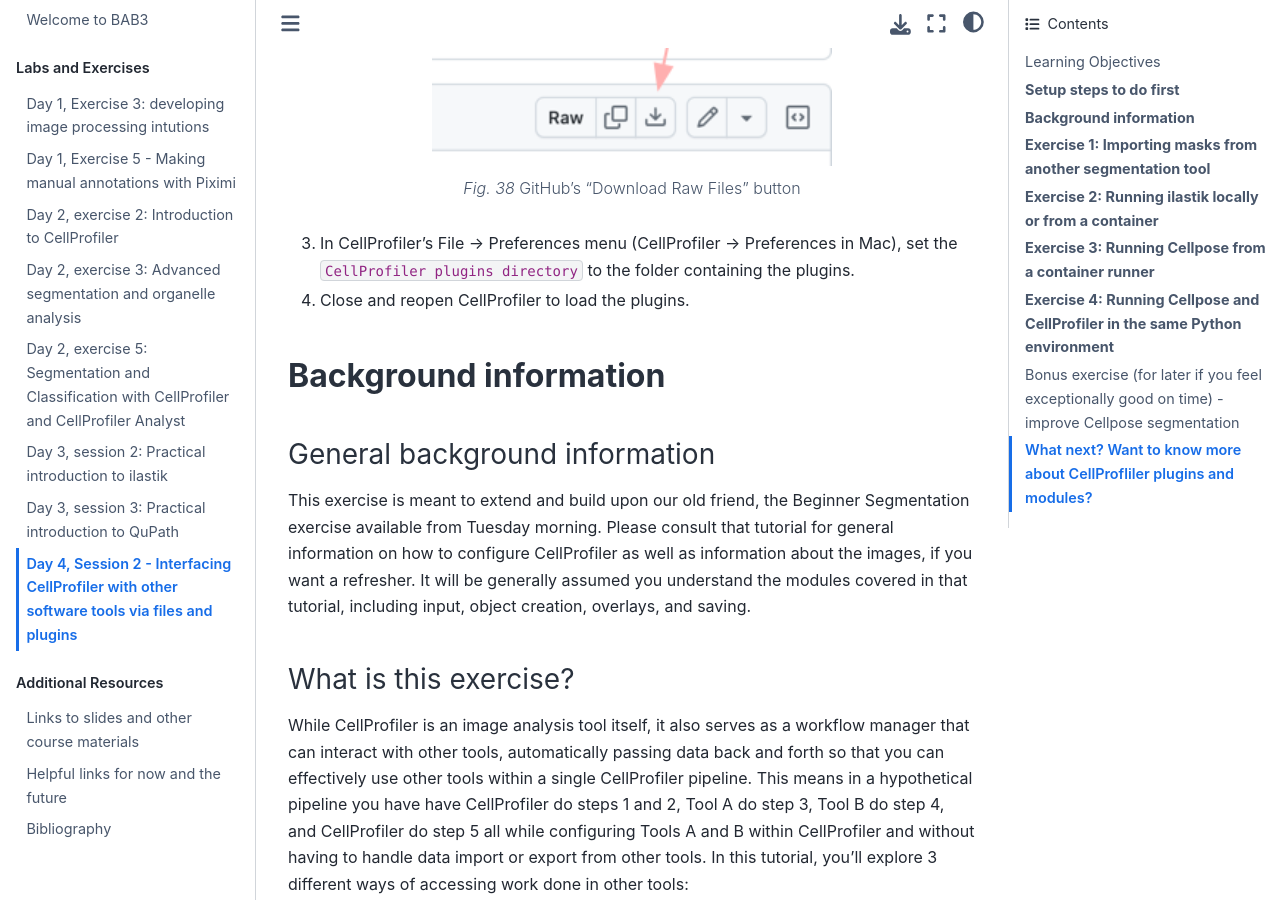
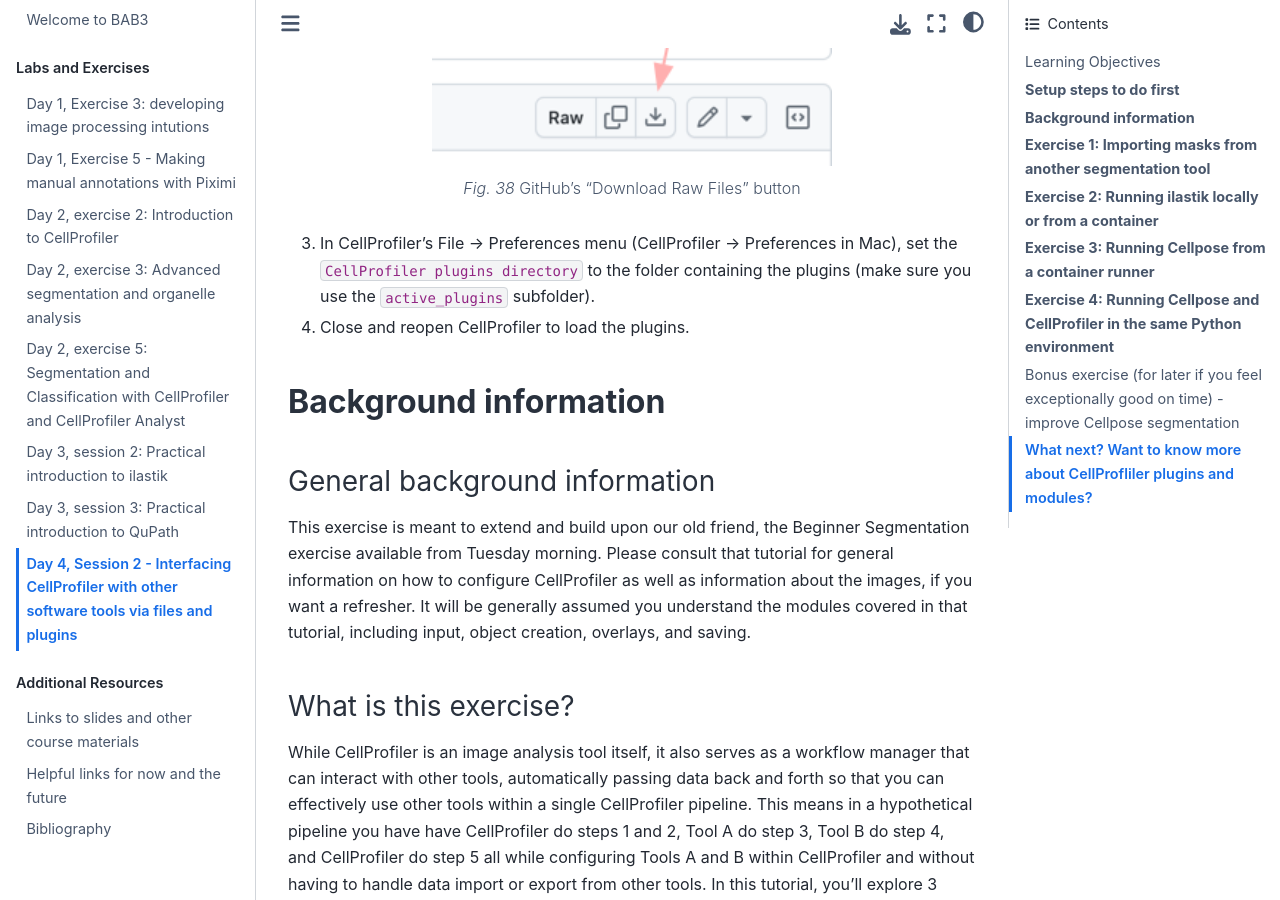
Before and after one commit to broadinstitute/BAB3, a Jupyter Book: the page built from docs/BeginnerSegmentation/BeginnerSegmentationPlugins.md, in a window 1280 px wide and 900 px high, scrolled down 1531 px. Built offline with Jupyter Book 1.0.4 settings and Sphinx 7.4.7 and the Sphinx Book theme 1.1.4, drawn with Linux system fonts in a browser that asks for light colours.

Commit message:
Little fixes

````diff
--- a/docs/BeginnerSegmentation/BeginnerSegmentationPlugins.md
+++ b/docs/BeginnerSegmentation/BeginnerSegmentationPlugins.md
@@ -46,7 +46,7 @@ OR
 GitHub's "Download Raw Files" button
 ```
 
-3. In CellProfiler's File -> Preferences menu (CellProfiler -> Preferences in Mac), set the `CellProfiler plugins directory` to the folder containing the plugins.
+3. In CellProfiler's File -> Preferences menu (CellProfiler -> Preferences in Mac), set the `CellProfiler plugins directory` to the folder containing the plugins (make sure you use the `active_plugins` subfolder).
 4. Close and reopen CellProfiler to load the plugins.
 
 ## **Background information**
@@ -143,7 +143,7 @@ Cell masks were made by navigating into the image folder and then running the co
 
 1. Open up a clean copy of CellProfiler (or run File -> New Project) and drag `bonus_1_import_masks.cppipe` into the pipeline panel.
 1. Drag the `images_Illum-corrected` subfolder from the main Beginner Segmentation exercise and also the `cellpose_masks_cells` subfolder from this exercise. *Do not drag in the `cellpose_masks_nuclei` folder.*
-1. Put CellProfiler into TestMode <img src="./TutorialImages/startTestMode.png" width="120"/>, open the eye icon <img src="./TutorialImages/EyeOpen.png" width="50"/> next to OverlayOutlines, and then hit <img src="./TutorialImages/Step.png" width="120"/> 3 times to create a classical segmentation and compare it with the Cellpose-generated version. You can check the settings in the OverlayOutlines module to see which outline color corresponds to which segmentation in the output.
+1. Put CellProfiler into TestMode <img src="./TutorialImages/StartTestMode.png" width="120"/>, open the eye icon <img src="./TutorialImages/EyeOpen.png" width="50"/> next to OverlayOutlines, and then hit <img src="./TutorialImages/Step.png" width="120"/> 3 times to create a classical segmentation and compare it with the Cellpose-generated version. You can check the settings in the OverlayOutlines module to see which outline color corresponds to which segmentation in the output.
 1. Optionally, open the Workspace Viewer using <img src="./TutorialImages/ViewWorkspace.png" width="120"/> to create easily on-the-fly customizable overlays.
 1. Hit <img src="./TutorialImages/NextImageSet.png" width="120"/> and repeat a couple of times to examine the segmentations on more images.
 
@@ -211,7 +211,7 @@ When using ilastik for fluorescence microscopy, you will likely get the best per
   - Docker-installed: change the top setting from Local to Docker.
   - Podman-installed: change the top setting from Local to Podman
 
-3. Put CellProfiler into TestMode <img src="./TutorialImages/startTestMode.png" width="120"/>, open the eye icons <img src="./TutorialImages/EyeOpen.png" width="50"/> next to Runilastik and OverlayOutlines, and then hit <img src="./TutorialImages/Run.png" width="120"/>. You can check the settings in the OverlayOutlines module to see which outline color corresponds to which segmentation in the output.
+3. Put CellProfiler into TestMode <img src="./TutorialImages/StartTestMode.png" width="120"/>, open the eye icons <img src="./TutorialImages/EyeOpen.png" width="50"/> next to Runilastik and OverlayOutlines, and then hit <img src="./TutorialImages/Run.png" width="120"/>. You can check the settings in the OverlayOutlines module to see which outline color corresponds to which segmentation in the output.
   - You may wish to put a pause <img src="./TutorialImages/Pause.png" width="50"/> next to SaveImages, or uncheck it <img src="./TutorialImages/InactivatedModule.png" width="50"/>, to keep it from saving images, but that's up to you.
 
 ```{note}
@@ -258,7 +258,7 @@ RunCellpose is by far our most popular plugin, simply because a) Cellpose is awe
 ### Load the pipeline and evaluate segmentation
 1. Drag `bonus_3_cellpose.cppipe` into the pipeline panel.
 1. Drag the `images_Illum-corrected` subfolder from the main exercise into the Images module
-1. Put CellProfiler into TestMode <img src="./TutorialImages/startTestMode.png" width="120"/>
+1. Put CellProfiler into TestMode <img src="./TutorialImages/StartTestMode.png" width="120"/>
 1. (Optional) If using Podman, adjust the setting `Run CellPose in a Docker/Podman container or local python environment` to `Podman`
 1. You will need to `Select Cellpose version` and `Select Cellpose Docker image`. (e.g. you must select Cellpose version **3** for the Docker `runcellpose_with_pretrained:3.1.1.2` to be an option.)
 1. Open the eye icons <img src="./TutorialImages/EyeOpen.png" width="50"/> next to RunCellpose and OverlayOutlines, and then hit <img src="./TutorialImages/Run.png" width="120"/>
````
